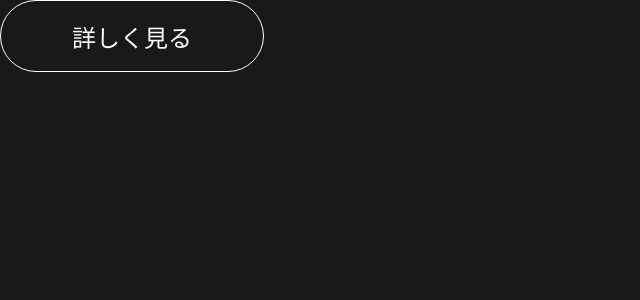
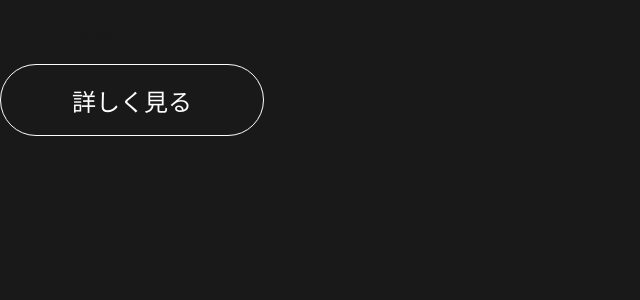
Before and after one commit to RikutoOgaki/quickworkWeb, a Next.js app: page / in a window 1280 px wide. Shown: the top 300 px of the page, without its empty margins (0-640 px from the left). Built offline with nearby package versions, Linux system fonts and the light colour scheme.

Commit message:
ハンバーガーメニュー動き完成

```diff
--- a/src/app/page.tsx
+++ b/src/app/page.tsx
@@ -2,11 +2,15 @@ import Image from "next/image";
 import styles from "@/styles/page.module.scss";
 
 import Button from '@/components/Button'
+import Header from '@/components/Header'
 
 export default function Home() {
   return (
     <>
-      <Button text="詳しく見る" />
+      <div>
+        <Header />
+        <Button text="詳しく見る" />
+      </div>
     </>
   );
 }
--- a/src/components/Header.tsx
+++ b/src/components/Header.tsx
@@ -1,15 +1,26 @@
 'use client'
+
+import { useState, useEffect } from 'react'
 
 import style from '@/styles/components/header.module.scss'
 
 export default function Header() {
 
+    const [menuFlg, setMenuFlg] = useState<boolean>(false)
+
     return (
         <>
             <header className={style.headerWrap}>
                 <figure>
-                    <img src="img/ECCCompDesignLogoType.svg" alt="" />
+                    <img src="/img/quickwork.svg" alt="ロゴ" />
                 </figure>
+                <div
+                    className={style.hubergerMenu}
+                    onClick={() => setMenuFlg(!menuFlg)}
+                >
+                    <span className={!menuFlg ? style.menuLineTop : style.menuLineTopAfter}></span>
+                    <span className={!menuFlg ? style.menuLineBottom : style.menuLineBottomAfter}></span>
+                </div>
             </header>
         </>
     )
--- a/src/styles/components/header.module.scss
+++ b/src/styles/components/header.module.scss
@@ -5,4 +5,51 @@
     display: flex;
     justify-content: space-between;
     align-items: center;
+
+    & figure {
+        width: 10rem;
+        height: 4.2rem;
+
+        & img {
+            width: 100%;
+            height: 100%;
+        }
+    }
+
+    .hubergerMenu {
+        width: 3rem;
+        height: 3rem;
+        display: flex;
+        justify-content: center;
+        align-items: center;
+        flex-direction: column;
+        cursor: pointer;
+
+        .menuLineTop {
+            width: 3rem;
+            border: 1px solid #fefefe;
+            transition: .3s ease-in-out;
+        }
+
+        .menuLineTopAfter {
+            width: 3rem;
+            border: 1px solid #fefefe;
+            transform: rotate(-45deg);
+            transition: .3s ease-in-out;
+        }
+
+        .menuLineBottom {
+            width: 3rem;
+            border: 1px solid #fefefe;
+            margin-top: 1rem;
+            transition: .3s ease-in-out;
+        }
+
+        .menuLineBottomAfter {
+            width: 3rem;
+            border: 1px solid #fefefe;
+            transform: rotate(45deg);
+            transition: .3s ease-in-out;
+        }
+    }
 }
```
Also changed, not shown: public/img/quickwork.svg (renamed from public/img/ECC Comp Design Logo Type.svg).
